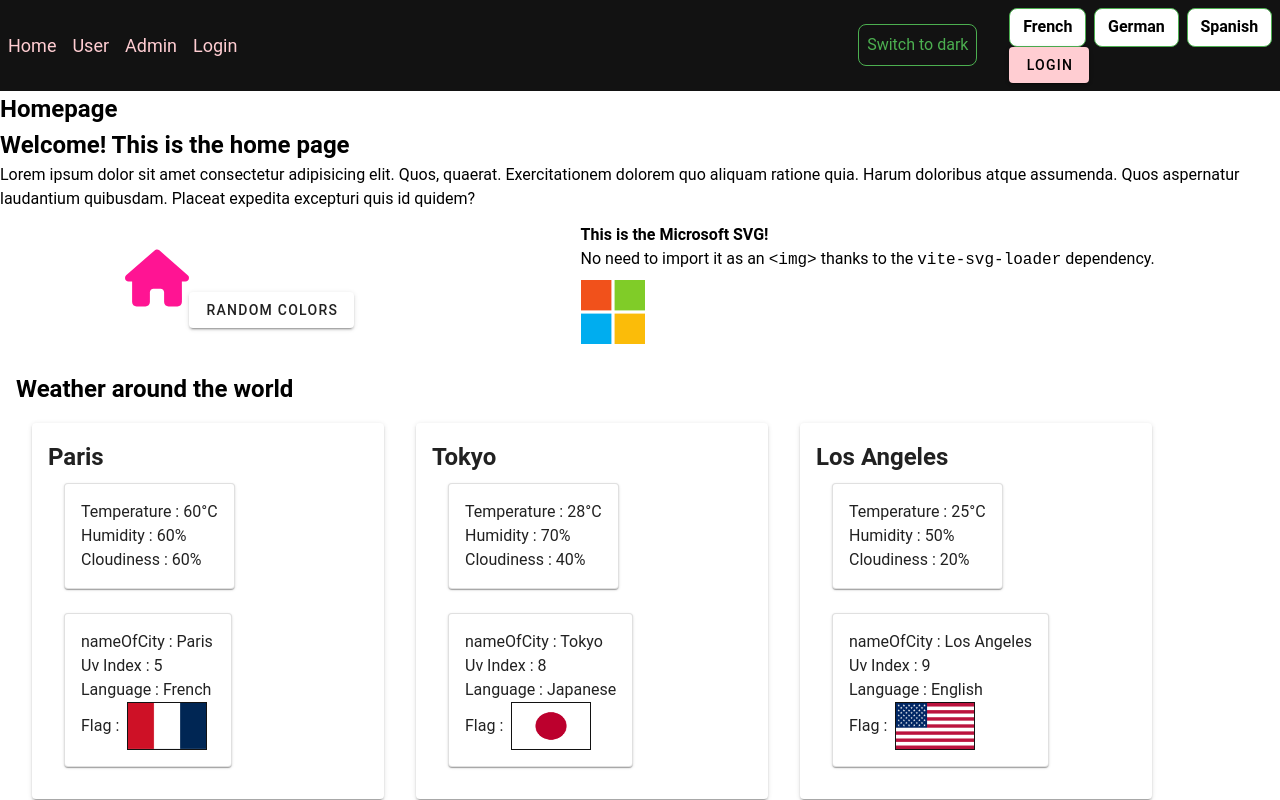
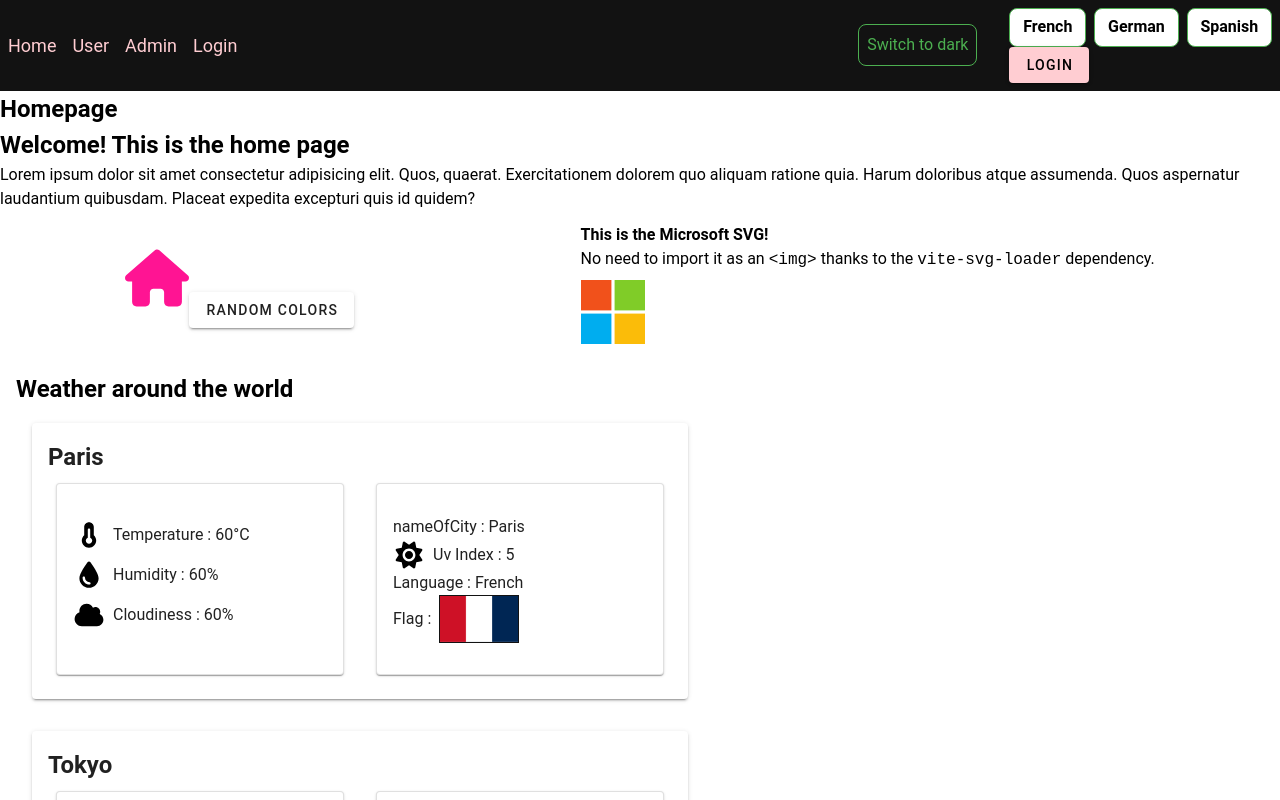
Before and after one commit to Louis-Gonzalez/starterPack, a Nuxt app: page / in a window 1280 px wide. Shown: the top 800 px of the page. Built offline with nearby package versions, Linux system fonts and the light colour scheme.

Commit message:
ADD svg for uv index

```diff
--- a/components/weather/WeatherAroundWorld.vue
+++ b/components/weather/WeatherAroundWorld.vue
@@ -2,59 +2,12 @@
 import { useI18n } from 'vue-i18n'
 const { t } = useI18n()
 
+// TODO here replace by API call
 const weatherAroundWorld = {
-  paris: {
-    caracteristic: {
-      temperature: 60,
-      humidity: 60,
-      cloudiness: 60,
-    },
-    infos: {
-      nameOfCity: "Paris",
-      uvIndex: 5,
-      language: "French",
-      flag: "/flag/fr.png"
-    }
-  },
-  tokyo: {
-    caracteristic: {
-      temperature: 28,
-      humidity: 70,
-      cloudiness: 40,
-    },
-    infos: {
-      nameOfCity: "Tokyo",
-      uvIndex: 8,
-      language: "Japanese",
-      flag: "/flag/jp.png"
-    }
-  },
-  losAngeles: {
-    caracteristic: {
-      temperature: 25,
-      humidity: 50,
-      cloudiness: 20,
-    },
-    infos: {
-      nameOfCity: "Los Angeles",
-      uvIndex: 9,
-      language: "English",
-      flag: "/flag/us.png"
-    }
-  },
-  melbourne: {
-    caracteristic: {
-      temperature: 60,
-      humidity: 60,
-      cloudiness: 60,
-    },
-    infos: {
-      nameOfCity: "Melbourne",
-      uvIndex: 5,
-      language: "English",
-      flag: "/flag/au.png"
-    }
-  },
+  paris: { caracteristic: { temperature: 60, humidity: 60, cloudiness: 60 }, infos: { nameOfCity: "Paris", uvIndex: 5, language: "French", flag: "/flag/fr.png" } },
+  tokyo: { caracteristic: { temperature: 28, humidity: 70, cloudiness: 40 }, infos: { nameOfCity: "Tokyo", uvIndex: 8, language: "Japanese", flag: "/flag/jp.png" } },
+  losAngeles: { caracteristic: { temperature: 25, humidity: 50, cloudiness: 20 }, infos: { nameOfCity: "Los Angeles", uvIndex: 9, language: "English", flag: "/flag/us.png" } },
+  melbourne: { caracteristic: { temperature: 60, humidity: 60, cloudiness: 60 }, infos: { nameOfCity: "Melbourne", uvIndex: 5, language: "English", flag: "/flag/au.png" } },
 }
 
 const getLabel = (key: string) => {
@@ -69,11 +22,15 @@ const getLabel = (key: string) => {
   return mapping[key] || key
 }
 
-const units: Record<string, string> = {
-  temperature: "°C",
-  humidity: "%",
-  cloudiness: "%"
+const units: Record<string, string> = { temperature: "°C", humidity: "%", cloudiness: "%" }
+
+const icons: Record<string, string> = {
+  temperature: '/icons/temperature-solid-full.svg',
+  humidity: '/icons/droplet-solid-full.svg',
+  cloudiness: '/icons/cloud-solid-full.svg',
 }
+
+const uvIndex = '/icons/sun-solid-full.svg'
 </script>
 
 <template>
@@ -89,16 +46,16 @@ const units: Record<string, string> = {
       >
         <h2>{{ city.infos.nameOfCity }}</h2>
 
-        <div class="d-flex flex-wrap mini-card">
+        <div class="d-flex flex-wrap mini-card-container">
 
-          <v-card border class="mt-2 ma-4 pa-4">
-            <div v-for="(value, key) in city.caracteristic" :key="key">
-              <p>{{ t(getLabel(key)) }} : {{ value }}{{ units[key] || '' }}</p>
+          <v-card border class="mt-2 ma-2 pa-4 mini-card">
+            <div v-for="(value, key) in city.caracteristic" :key="key" class="d-flex align-center mb-2">
+              <img v-if="icons[key]" :src="icons[key]" alt="" class="icon-class mr-2"/>
+              <span>{{ t(getLabel(key)) }} : {{ value }}{{ units[key] || '' }}</span>
             </div>
           </v-card>
 
-
-          <v-card border class="mt-2 ma-4 pa-4">
+          <v-card border class="mt-2 ma-2 pa-4 mini-card">
             <div v-for="(value, key) in city.infos" :key="key">
               <div v-if="key === 'flag'">
                 <p class="d-flex align-center">
@@ -106,11 +63,18 @@ const units: Record<string, string> = {
                   <img :src="value" :alt="city.infos.nameOfCity + ' flag'" class="mx-2 flag-class"/>
                 </p>
               </div>
+              <div v-else-if="key === 'uvIndex'">
+                <p class="d-flex align-center">
+                  <img :src="uvIndex" alt="UV icon" class="icon-class mr-2"/>
+                  {{ t(getLabel(key)) }} : {{ value }}
+                </p>
+              </div>
               <div v-else>
                 <p>{{ t(getLabel(key)) }} : {{ value }}</p>
               </div>
             </div>
           </v-card>
+
 
         </div>
       </v-card>
@@ -120,12 +84,29 @@ const units: Record<string, string> = {
 
 <style scoped>
 .mini-card {
-  width: 20rem;
-  min-height: 10rem;
+  flex: 1;
+  min-width: 18rem;
+  max-width: 20rem;
+  min-height: 12rem;
+  display: flex;
+  flex-direction: column;
+  justify-content: center;
 }
-.flag-class{
+
+.flag-class {
   width: 5rem;
   height: 3rem;
   border: #121212 1px solid;
 }
+
+.icon-class {
+  width: 2rem;
+  height: 2rem;
+}
+
+.mini-card-container {
+  display: flex;
+  gap: 1rem;
+  flex-wrap: wrap;
+}
 </style>
```
